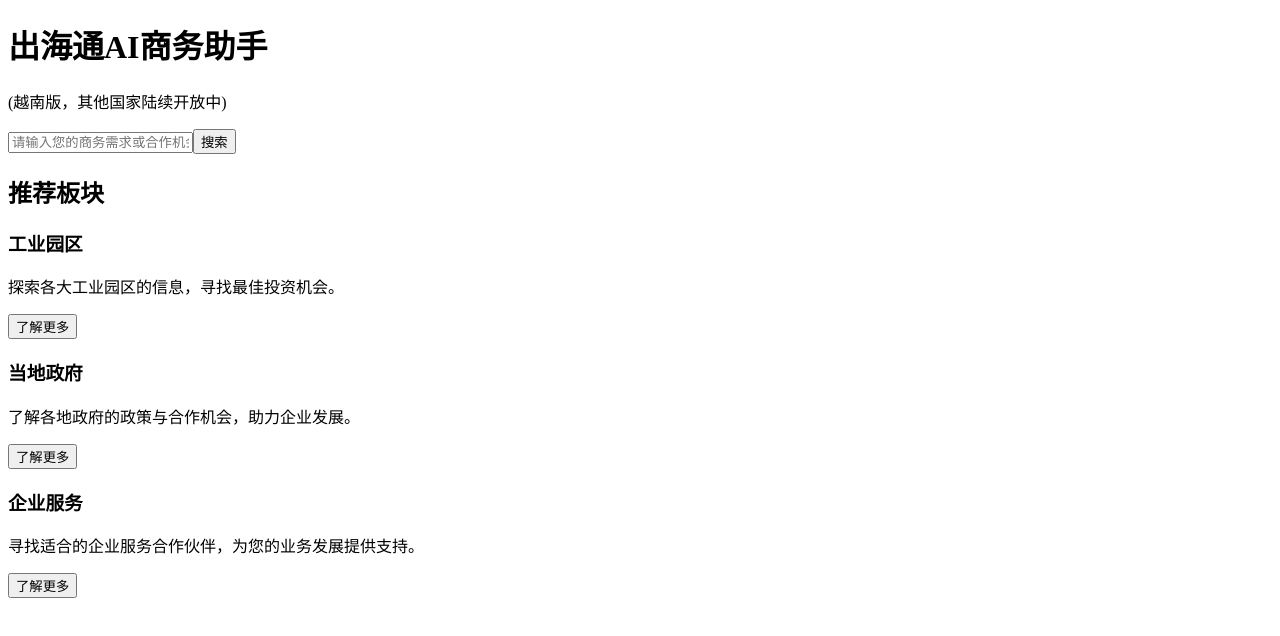
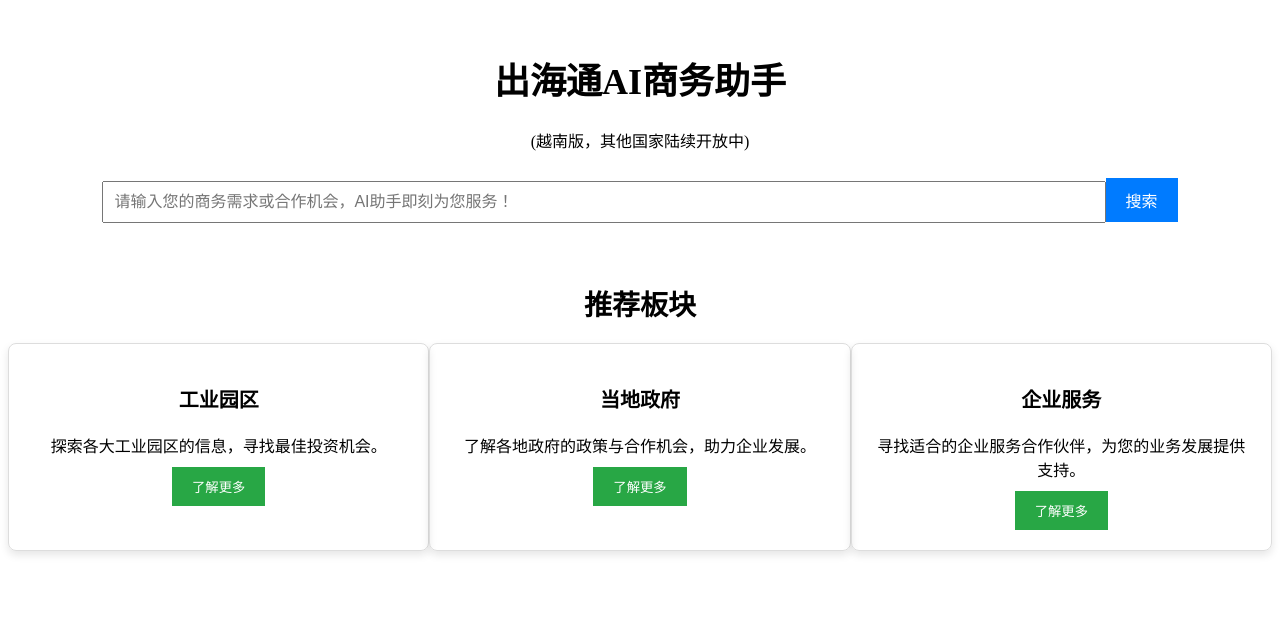
Before and after one commit to richardln/search-overseas-ai, a Next.js app: page / in a window 1280 px wide. Shown: the top 636 px of the page. Built offline with nearby package versions, Linux system fonts and the light colour scheme.

Commit message:
Update globals.css

```diff
--- a/app/globals.css
+++ b/app/globals.css
@@ -1,45 +1,81 @@
-/* 日间模式默认样式 */
-body {
-  background-color: white;
-  color: black;
+/* globals.css */
+
+/* 搜索栏样式 */
+.search-section {
+  text-align: center;
+  padding: 20px;
 }
 
-/* 深色模式下的样式 */
-@media (prefers-color-scheme: dark) {
-  body {
-    background-color: #121212; /* 深色背景 */
-    color: white; /* 白色文字 */
+.search-section h1 {
+  font-size: 36px;
+  font-weight: bold;
 }
 
-  input, textarea, button {
-    background-color: #333; /* 深色背景 */
-    color: white; /* 白色文字 */
-    border: 1px solid #555; /* 较浅的边框颜色 */
-    padding: 10px;  /* 内边距，确保文本不太拥挤 */
-    font-size: 16px;  /* 适当调整字体大小 */
+.search-section input {
+  width: 80%;
+  padding: 10px;
+  font-size: 16px;
+  margin-top: 10px;
 }
 
-  .container {
-    max-width: 1200px;  /* 限制容器最大宽度 */
-    margin: 0 auto;  /* 居中显示 */
-    padding: 20px;  /* 内边距 */
+.search-section button {
+  padding: 10px 20px;
+  margin-top: 10px;
+  font-size: 16px;
+  background-color: #007bff;
+  color: white;
+  border: none;
+  cursor: pointer;
 }
 
-  .card {
-    background-color: #1e1e1e;  /* 深色卡片背景 */
-    border: 1px solid #333;  /* 边框颜色 */
-    padding: 15px;
-    margin-bottom: 20px;  /* 卡片之间的间距 */
+.search-section button:hover {
+  background-color: #0056b3;
 }
 
-  .input-field {
-    background-color: #2c2c2c;  /* 更深的输入框背景 */
-    border: 1px solid #444;  /* 边框颜色 */
-    color: white;  /* 文字颜色 */
-    padding: 10px;
+/* 新的板块样式 */
+.sections {
+  margin-top: 40px;
+  text-align: center;
 }
 
-  a {
-    color: #1e90ff;  /* 蓝色链接 */
+.sections h2 {
+  font-size: 28px;
+  font-weight: bold;
+  margin-bottom: 20px;
 }
+
+.section-cards {
+  display: flex;
+  justify-content: space-around;
+  margin-top: 20px;
 }
+
+.section-card {
+  width: 30%;
+  padding: 20px;
+  border: 1px solid #ddd;
+  border-radius: 8px;
+  box-shadow: 0 4px 8px rgba(0, 0, 0, 0.1);
+}
+
+.section-card h3 {
+  font-size: 20px;
+  font-weight: bold;
+}
+
+.section-card p {
+  font-size: 16px;
+  margin: 10px 0;
+}
+
+.section-card button {
+  padding: 10px 20px;
+  background-color: #28a745;
+  color: white;
+  border: none;
+  cursor: pointer;
+}
+
+.section-card button:hover {
+  background-color: #218838;
+}
```
Lines whose indentation alone changed are shown as unchanged.
